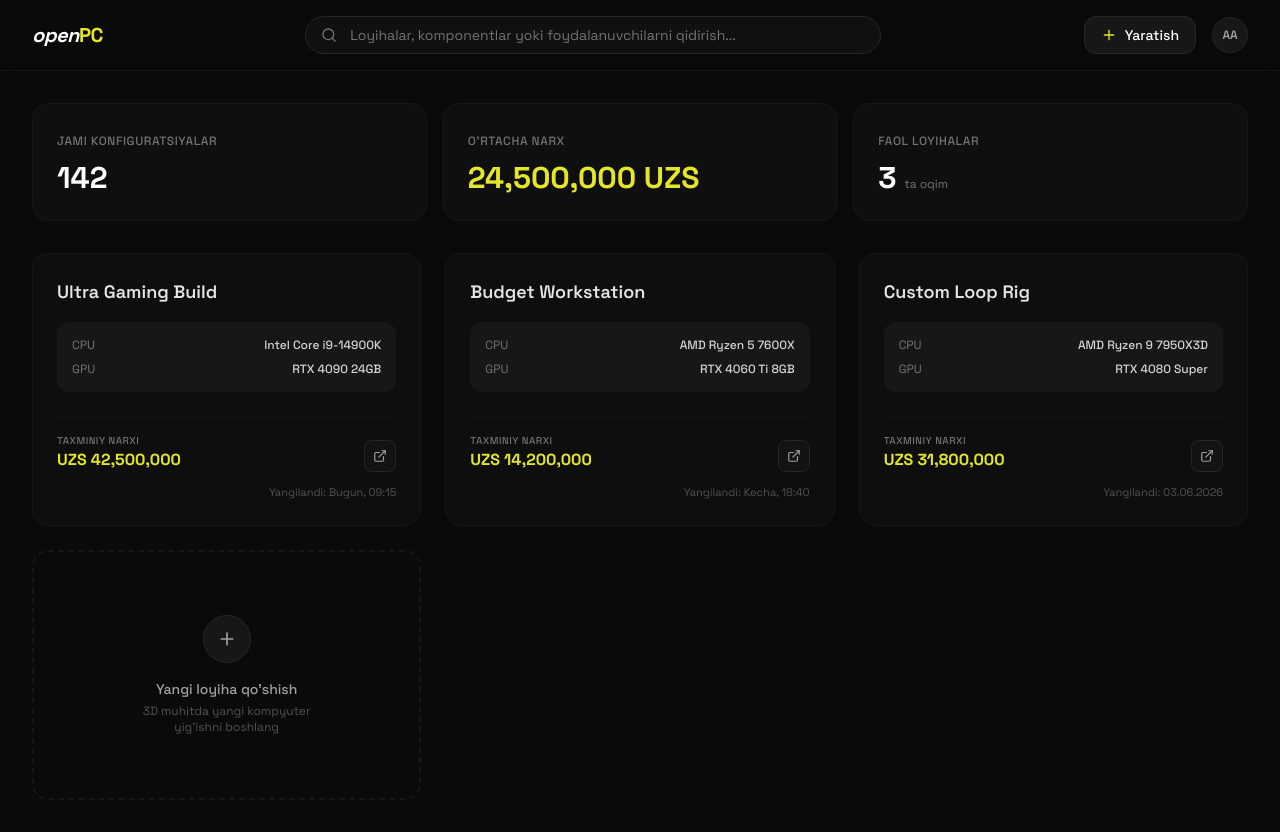
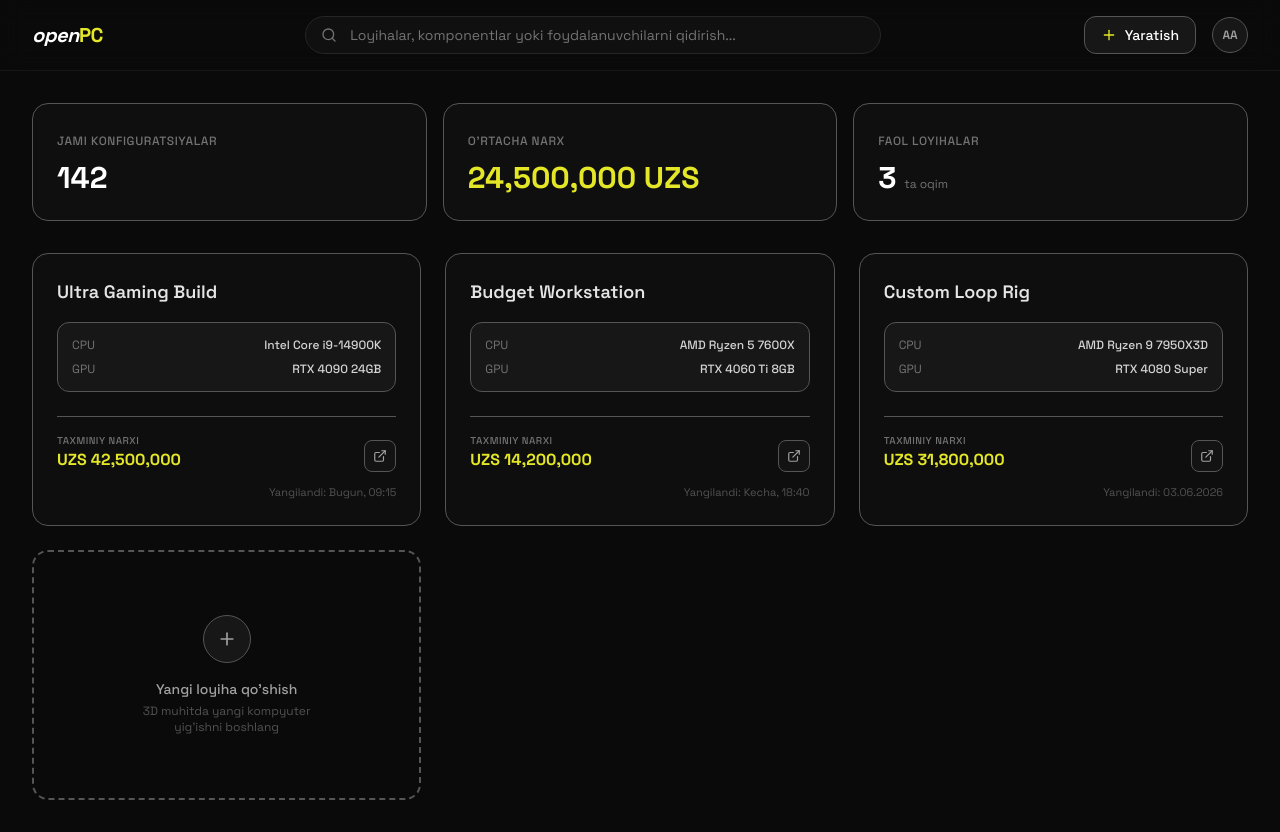
Before and after one commit to the-ict/openpc, a Next.js app in the folder client/: page /projects in a window 1280 px wide. Built offline with nearby package versions, Linux system fonts and the light colour scheme; a web font is replaced by a local one.

Commit message:
feat: projects section added border style

```diff
--- a/client/src/features/projects/ui/index.tsx
+++ b/client/src/features/projects/ui/index.tsx
@@ -29,12 +29,12 @@
         </div>
 
         <div className="flex items-center gap-4">
-          <button className="bg-neutral-900 cursor-pointer hover:bg-neutral-800 border border-neutral-800 text-sm font-medium px-4 py-2 rounded-xl transition-all duration-200 flex items-center gap-2">
+          <button className="bg-neutral-900 border border-[#555] cursor-pointer hover:bg-neutral-800 text-sm font-medium px-4 py-2 rounded-xl transition-all duration-200 flex items-center gap-2">
             <Plus className="w-4 h-4 text-[#E4E728]" />
             <span className="hidden sm:inline">Yaratish</span>
           </button>
 
-          <div className="w-9 h-9 rounded-full border border-neutral-800 bg-neutral-900 overflow-hidden flex items-center justify-center cursor-pointer hover:border-neutral-700 transition-colors">
+          <div className="w-9 h-9 rounded-full border border-[#555] bg-neutral-900 overflow-hidden flex items-center justify-center cursor-pointer hover:border-neutral-700 transition-colors">
             <span className="text-xs font-semibold text-neutral-400">AA</span>
           </div>
         </div>
@@ -43,15 +43,15 @@
       <div className="flex">
         <main className="flex-1 p-8 space-y-8">
           <div className="grid grid-cols-1 sm:grid-cols-2 lg:grid-cols-3 gap-4">
-            <div className="bg-neutral-900/40 border border-neutral-900 rounded-2xl p-6">
+            <div className="bg-neutral-900/40 border border-[#555] rounded-2xl p-6">
               <span className="text-xs text-neutral-500 font-medium uppercase tracking-wider">Jami Konfiguratsiyalar</span>
               <p className="text-3xl font-bold mt-2 text-[#FFFFFF] font-mono">142</p>
             </div>
-            <div className="bg-neutral-900/40 border border-neutral-900 rounded-2xl p-6">
+            <div className="bg-neutral-900/40 border border-[#555] rounded-2xl p-6">
               <span className="text-xs text-neutral-500 font-medium uppercase tracking-wider">O'rtacha Narx</span>
               <p className="text-3xl font-bold mt-2 text-[#E4E728] font-mono">24,500,000 UZS</p>
             </div>
-            <div className="bg-neutral-900/40 border border-neutral-900 rounded-2xl p-6 sm:col-span-2 lg:col-span-1">
+            <div className="bg-neutral-900/40 border border-[#555] rounded-2xl p-6 sm:col-span-2 lg:col-span-1">
               <span className="text-xs text-neutral-500 font-medium uppercase tracking-wider">Faol loyihalar</span>
               <p className="text-3xl font-bold mt-2 text-[#FFFFFF] font-mono">3 <span className="text-xs text-neutral-500 font-sans font-normal">ta oqim</span></p>
             </div>
@@ -62,7 +62,7 @@
             {projects.map((project) => (
               <div
                 key={project.id}
-                className="group cursor-pointer relative bg-neutral-900/30 hover:bg-neutral-900/60 border border-neutral-900 hover:border-neutral-800 rounded-2xl p-6 transition-all duration-300 flex flex-col justify-between"
+                className="group cursor-pointer relative bg-neutral-900/30 hover:bg-neutral-900/60 border border-[#555] hover:border-neutral-800 rounded-2xl p-6 transition-all duration-300 flex flex-col justify-between"
               >
                 <div>
                   <div className="flex items-start justify-between gap-4 mb-4">
@@ -72,7 +72,7 @@
                   </div>
 
                   {/* Build Specifications Spec Box */}
-                  <div className="space-y-2 bg-neutral-900 border border-neutral-900/80 rounded-xl p-3.5 mb-6">
+                  <div className="space-y-2 bg-neutral-900 border border-[#555] rounded-xl p-3.5 mb-6">
                     <div className="flex justify-between text-xs">
                       <span className="text-neutral-500">CPU</span>
                       <span className="text-neutral-300 font-medium truncate max-w-[180px]">{project.cpu}</span>
@@ -85,12 +85,12 @@
                 </div>
 
                 <div>
-                  <div className="border-t border-neutral-900/60 pt-4 flex items-end justify-between">
+                  <div className="border-t border-[#555] pt-4 flex items-end justify-between">
                     <div>
                       <span className="text-[10px] text-neutral-500 block uppercase tracking-wider font-medium">Taxminiy Narxi</span>
                       <span className="text-base font-bold font-mono text-[#E4E728]">{formatUZS(project.priceUZS)}</span>
                     </div>
-                    <button className="text-neutral-400 hover:text-white p-2 rounded-lg bg-neutral-900/50 hover:bg-neutral-900 border border-neutral-800 transition-all">
+                    <button className="text-neutral-400 hover:text-white p-2 rounded-lg bg-neutral-900/50 hover:bg-neutral-900 border border-[#555] transition-all">
                       <ExternalLink className="w-3.5 h-3.5" />
                     </button>
                   </div>
@@ -103,8 +103,8 @@
             ))}
 
             {/* CREATE BLANK NEW PROJECT PLACEHOLDER CARD */}
-            <div className="border-2 cursor-pointer border-dashed border-neutral-900 hover:border-neutral-800 rounded-2xl flex flex-col items-center justify-center p-8 text-center cursor-pointer group transition-all min-h-[250px]">
-              <div className="w-12 h-12 rounded-full bg-neutral-900 border border-neutral-800 flex items-center justify-center mb-4 group-hover:scale-105 group-hover:border-neutral-700 transition-all">
+            <div className="border-2 cursor-pointer border-dashed border-[#555] hover:border-neutral-800 rounded-2xl flex flex-col items-center justify-center p-8 text-center cursor-pointer group transition-all min-h-[250px]">
+              <div className="w-12 h-12 rounded-full bg-neutral-900 border border-[#555] flex items-center justify-center mb-4 group-hover:scale-105 group-hover:border-neutral-700 transition-all">
                 <Plus className="w-5 h-5 text-neutral-400 group-hover:text-[#E4E728]" />
               </div>
               <p className="font-medium text-sm text-neutral-400 group-hover:text-neutral-200 transition-colors">Yangi loyiha qo'shish</p>
```
Also changed, not shown: 1 other file (tests, documents, lock files or other folders).
